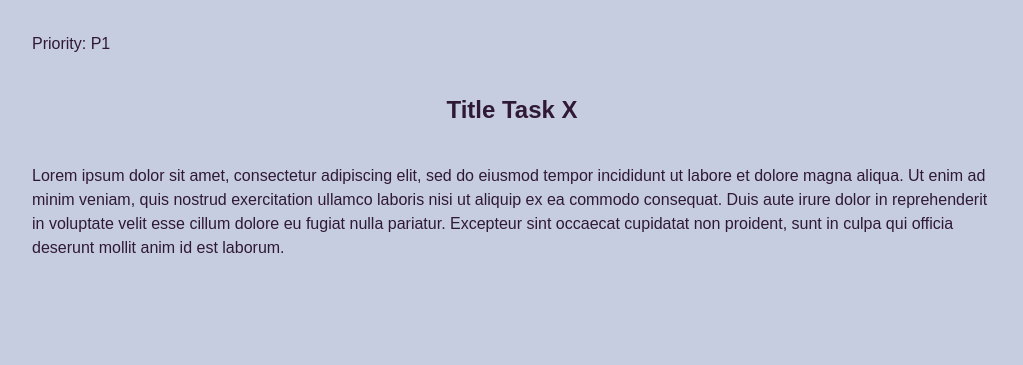
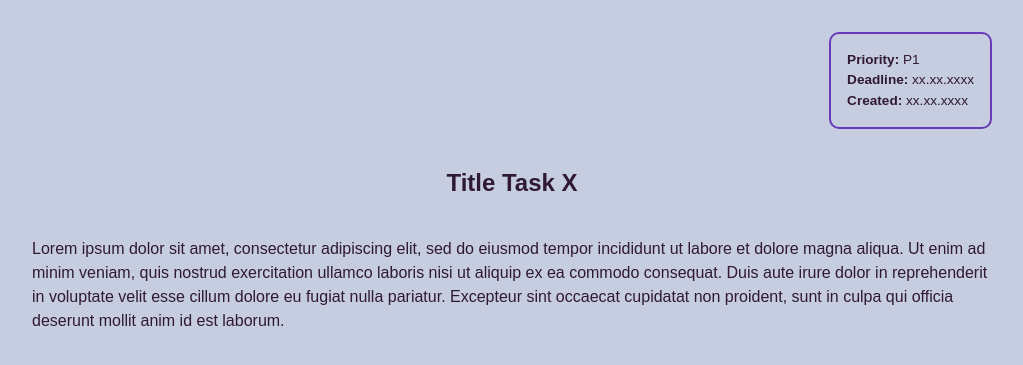
Before and after one commit to yuriy-dezhniuk/to_do_list, a Django app: page /task in a window 1280 px wide. Shown: the part 69-434 px from the top of the page, without its empty margins (128-1151 px from the left). Run offline with Django 4.2, Linux system fonts and the light colour scheme.

Commit message:
add deadline and created fields to the theplate (frontend only)

```diff
--- a/app_container/my_to_do_list/static/my_to_do_list/styles/base.css
+++ b/app_container/my_to_do_list/static/my_to_do_list/styles/base.css
@@ -142,3 +142,6 @@ ul{
         transform: rotate(-45deg);
     }
 }
+.bold_font {
+    font-weight: 600;
+}
--- a/app_container/my_to_do_list/static/my_to_do_list/styles/paiges/task.css
+++ b/app_container/my_to_do_list/static/my_to_do_list/styles/paiges/task.css
@@ -1,3 +1,7 @@
+:root{
+    --color-1: #673ab7;
+    --color-2: rgb(48,25,52);
+}
 .width_container {
     margin: 0 auto;
     padding: 2em;
@@ -7,6 +11,18 @@
     margin: 1.5em 1em;
     text-align: center;
 }
+.container_right_sidebar {
+    text-align: right;
+}
+.right_sidebar {
+    border: 2px solid var(--color-1);
+    border-radius: 10px;
+    padding: 1rem;
+    max-width: 350px;
+    display: inline-block;
+    text-align: left;
+    font-size: 0.85rem;
+}
 @media(max-width: 991px){
     .width_container {
         max-width: 100%;
--- a/app_container/my_to_do_list/templates/my_to_do_list/task.html
+++ b/app_container/my_to_do_list/templates/my_to_do_list/task.html
@@ -11,9 +11,15 @@
 {% include "./includes/header.html" %}
 <section>
     <div class="width_container">
-        <div><span>Priority: {{priority}}</span></div>
+        <div class="container_right_sidebar">
+            <div class="right_sidebar">
+                <div><span class="bold_font">Priority:</span> {{priority}}</div>
+                <div><span class="bold_font">Deadline:</span> {{ deadline }}</div>
+                <div><span class="bold_font">Created:</span> {{ created }}</div>
+            </div>
+        </div>
         <h1>{{title}}</h1>
-        <p>{{description|linebreaks }}</p>
+        <div>{{description|linebreaks }}</div>
     </div>
 </section>
 {% endblock %}
--- a/app_container/my_to_do_list/views.py
+++ b/app_container/my_to_do_list/views.py
@@ -34,6 +34,8 @@ def index(request):
 
 def task(request):
     return render(request, 'my_to_do_list/task.html', {
+        'deadline': 'xx.xx.xxxx',
+        'created': 'xx.xx.xxxx',
         'title': 'Title Task X',
         'description': """Lorem ipsum dolor sit amet, consectetur adipiscing elit, sed do eiusmod tempor incididunt ut labore et dolore magna aliqua. Ut enim ad minim veniam, quis nostrud exercitation ullamco laboris nisi ut aliquip ex ea commodo consequat. Duis aute irure dolor in reprehenderit in voluptate velit esse cillum dolore eu fugiat nulla pariatur. Excepteur sint occaecat cupidatat non proident, sunt in culpa qui officia deserunt mollit anim id est laborum.""",
         'priority': 'P1',
```
